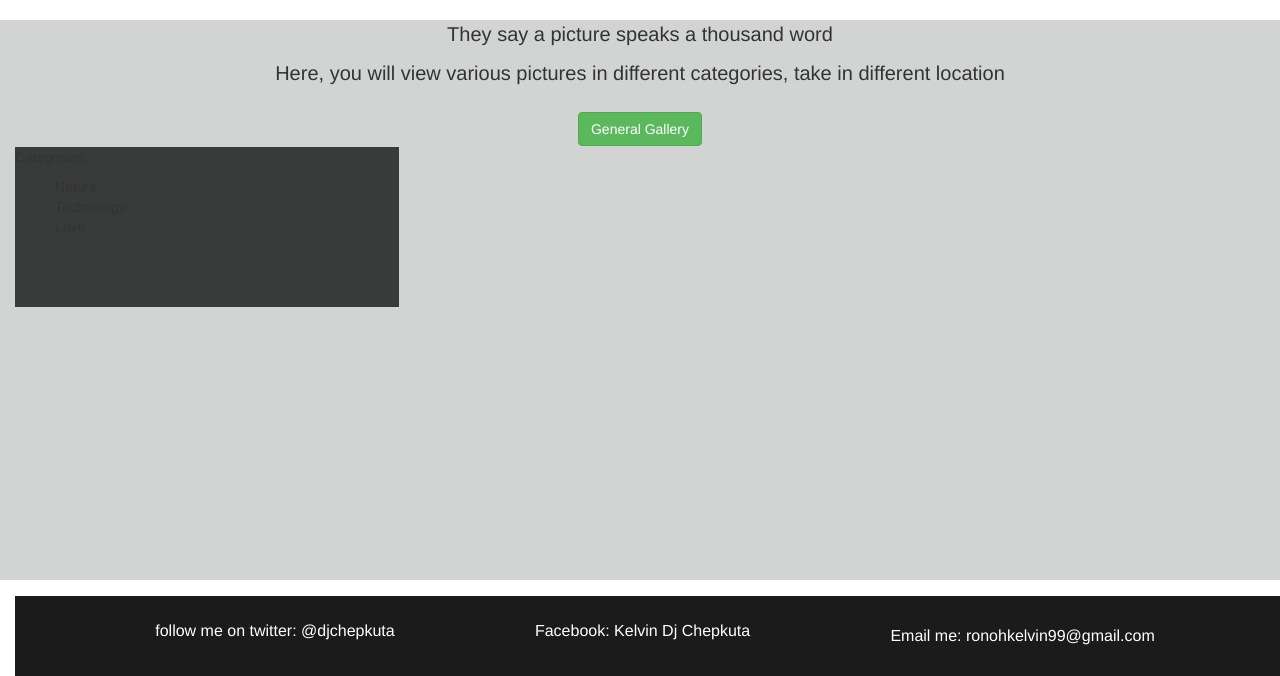
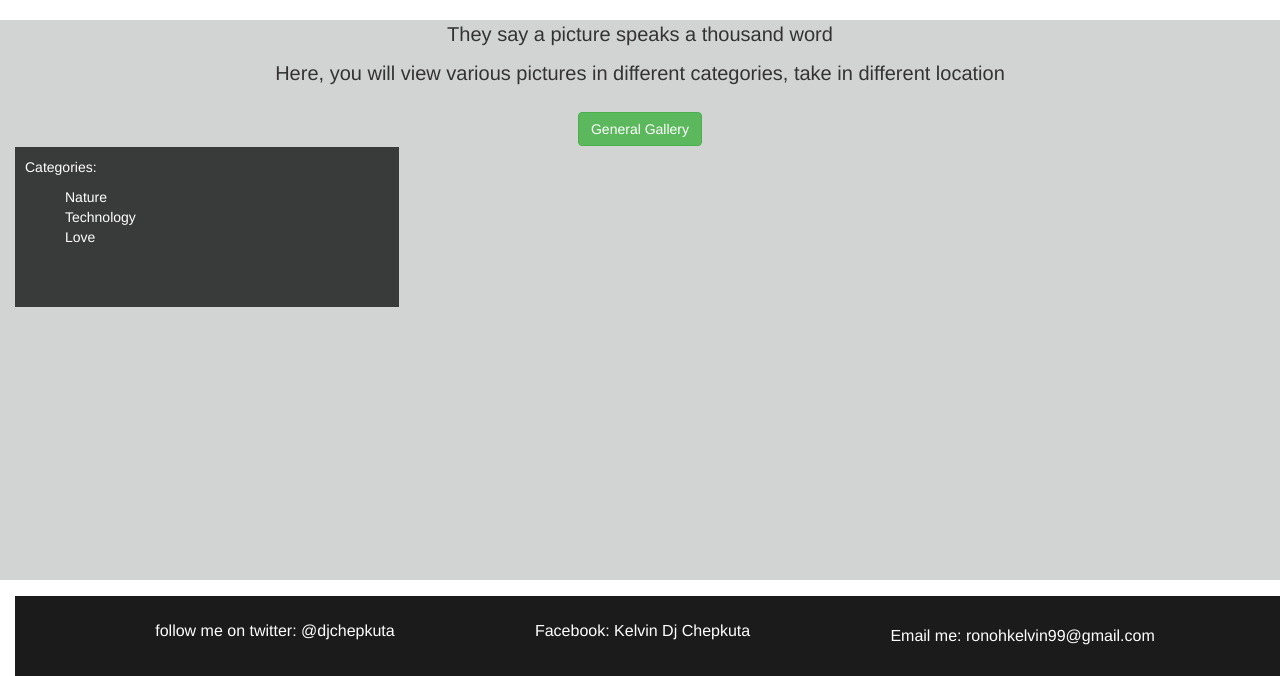
Before and after one commit to kelvinrono/photos, a Django app: page / in a window 1280 px wide. Shown: the part 124-800 px from the top of the page. Run offline with Django 3.2, Linux system fonts and the light colour scheme; some libraries are stand-ins or nearby versions.

```diff
--- a/images/static/css/index.css
+++ b/images/static/css/index.css
@@ -15,7 +15,7 @@
 .left{
     height:20vh;
     width:30vw;
-    background-color:#393b3a
+    background-color:#393b3a;
 }
 .view-gallery{
    display:flex;
--- a/images/templates/all-photos/index.html
+++ b/images/templates/all-photos/index.html
@@ -14,7 +14,7 @@
 </div>
 {{block.super}}
 
-<div class="left">
+<div class="left" style="color:#fff; padding: 10px;">
 <p>Categories:</p>
 <ul type='none' >
     <li>Nature</li>
```
